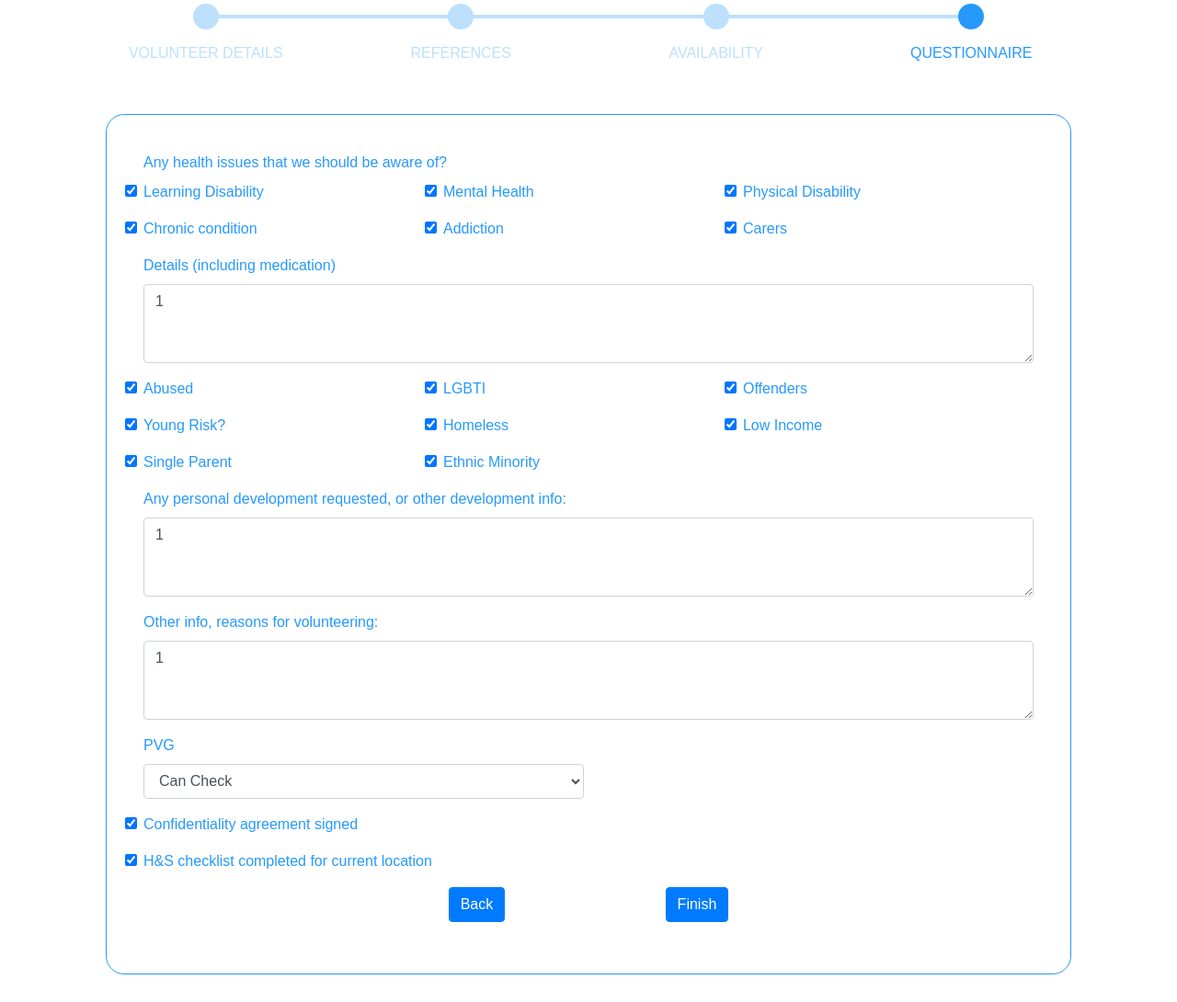
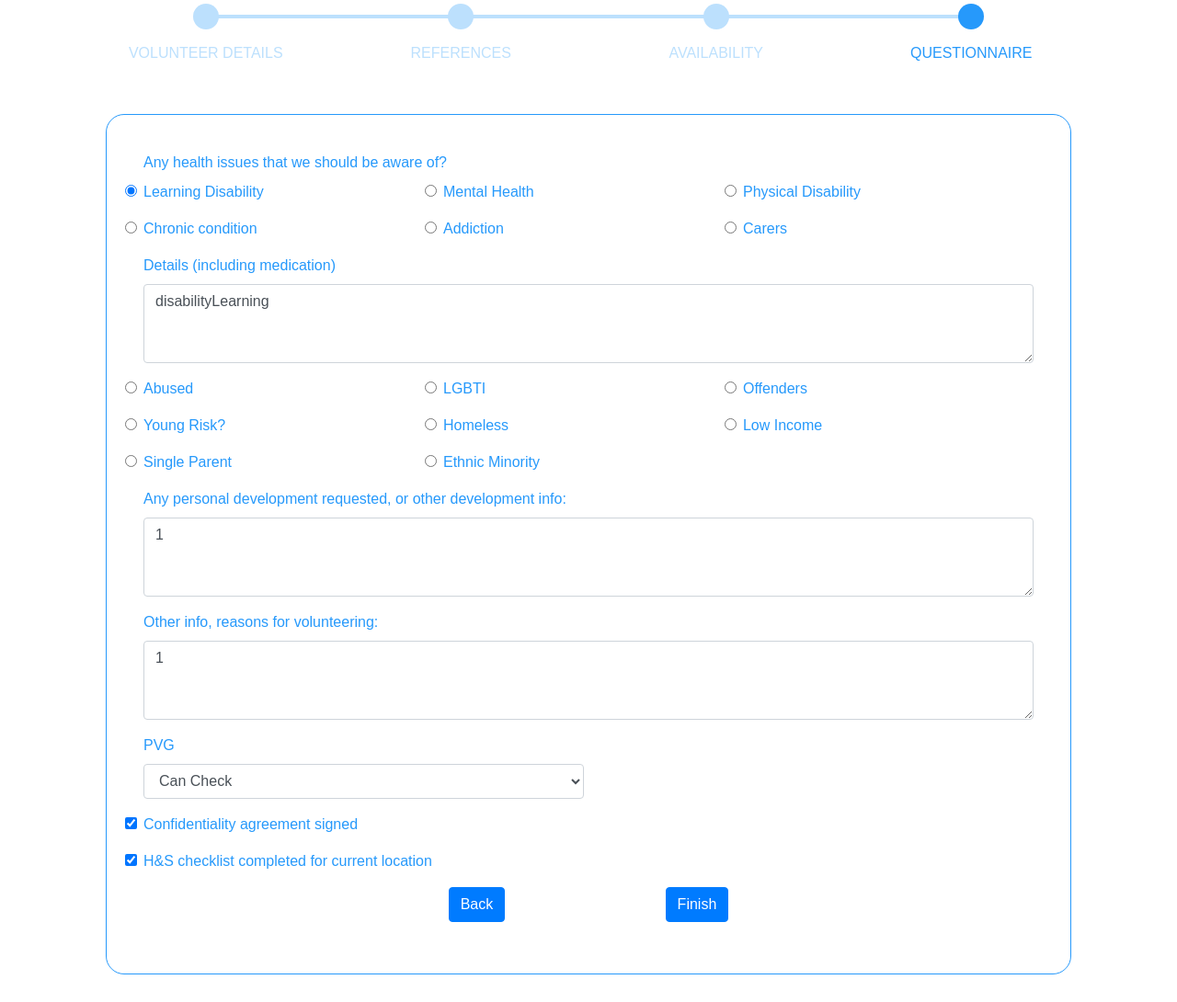
Before and after one commit to uhi-moray-foodbank/moray-foodbank, a PHP site: page /PHP/register-d.php in a window 1280 px wide. Shown: the part 238-1328 px from the top of the page at 92% size. Run offline with PHP 8.4, Linux system fonts and the light colour scheme; the visitor is signed in with stand-in values (Sample User, id 1); data that the repository does not hold is empty; some libraries are stand-ins or nearby versions.

Commit message:
Can now upload to database successfully, only issue is with uploading a blank value for target groups - uploads a space instead of null.

```diff
--- a/moray-foodbank/PHP/register-d.php
+++ b/moray-foodbank/PHP/register-d.php
@@ -112,19 +73,19 @@ if(isset($_POST['submit']) || isset($_POST['back'])){
   </div>
   <div class="form-row">
     <div class="form-check form-group col-md-4">
-      <input class="form-check-input" type="checkbox" value="1" name="disabilityLearning" id="disabilityLearning" <?php if(isset($_SESSION['disabilityLearning']) && $_SESSION['disabilityLearning'] == "1"){echo "checked";} ?>>
+      <input class="form-check-input" type="radio" value="disabilityLearning" name="targetGroup" id="targetGroup" <?php if(isset($_SESSION['targetGroup']) && $_SESSION['targetGroup'] == "disabilityLearning"){echo "checked";} ?>>
       <label class="form-check-label" for="disabilityLearning">
         Learning Disability
       </label>
     </div>
     <div class="form-check form-group col-md-4">
-      <input class="form-check-input" type="checkbox" value="1" name="mentalHealth" id="mentalHealth" <?php if(isset($_SESSION['mentalHealth']) && $_SESSION['mentalHealth'] == "1"){echo "checked";} ?>>
+      <input class="form-check-input" type="radio" value="mentalHealth" name="targetGroup" id="targetGroup" <?php if(isset($_SESSION['targetGroup']) && $_SESSION['targetGroup'] == "mentalHealth"){echo "checked";} ?>>
       <label class="form-check-label" for="mentalHealth">
         Mental Health
       </label>
     </div>
     <div class="form-check form-group col-md-4">
-      <input class="form-check-input" type="checkbox" value="1" name="disabilityPhysical" id="disabilityPhysical" <?php if(isset($_SESSION['disabilityPhysical']) && $_SESSION['disabilityPhysical'] == "1"){echo "checked";} ?>>
+      <input class="form-check-input" type="radio" value="disabilityPhysical" name="targetGroup" id="targetGroup" <?php if(isset($_SESSION['targetGroup']) && $_SESSION['targetGroup'] == "disabilityPhysical"){echo "checked";} ?>>
       <label class="form-check-label" for="disabilityPhysical">
         Physical Disability
       </label>
@@ -132,19 +93,19 @@ if(isset($_POST['submit']) || isset($_POST['back'])){
   </div>
   <div class="form-row">
     <div class="form-check form-group col-md-4">
-      <input class="form-check-input" type="checkbox" value="1" name="chronicCondition" id="chronicCondition" <?php if(isset($_SESSION['chronicCondition']) && $_SESSION['chronicCondition'] == "1"){echo "checked";} ?>>
+      <input class="form-check-input" type="radio" value="chronicCondition" name="targetGroup" id="targetGroup" <?php if(isset($_SESSION['targetGroup']) && $_SESSION['targetGroup'] == "chronicCondition"){echo "checked";} ?>>
       <label class="form-check-label" for="chronicCondition">
         Chronic condition
       </label>
     </div>
     <div class="form-check form-group col-md-4">
-      <input class="form-check-input" type="checkbox" value="1" name="addiction" id="addiction" <?php if(isset($_SESSION['addiction']) && $_SESSION['addiction'] == "1"){echo "checked";} ?>>
+      <input class="form-check-input" type="radio" value="addiction" name="targetGroup" id="targetGroup" <?php if(isset($_SESSION['targetGroup']) && $_SESSION['targetGroup'] == "addiction"){echo "checked";} ?>>
       <label class="form-check-label" for="addiction">
         Addiction
       </label>
     </div>
     <div class="form-check form-group col-md-4">
-      <input class="form-check-input" type="checkbox" value="1" name="carers" id="carers" <?php if(isset($_SESSION['carers']) && $_SESSION['carers'] == "1"){echo "checked";} ?>>
+      <input class="form-check-input" type="radio" value="carers" name="targetGroup" id="targetGroup" <?php if(isset($_SESSION['targetGroup']) && $_SESSION['targetGroup'] == "carers"){echo "checked";} ?>>
       <label class="form-check-label" for="carers">
         Carers
       </label>
@@ -153,24 +114,24 @@ if(isset($_POST['submit']) || isset($_POST['back'])){
   <div class="form-row">
     <div class="form-group col-md-12">
       <label for="healthIssues">Details (including medication)</label>
-      <textarea class="form-control" name="healthIssues" id="healthIssues" rows="3"><?php if(isset($_SESSION['healthIssues'])){echo $_SESSION['healthIssues'];} ?></textarea>
+      <textarea class="form-control" name="healthIssues" id="healthIssues" rows="3"><?php if(isset($_SESSION['targetGroup'])){echo $_SESSION['targetGroup'];} ?></textarea>
     </div>
   </div>
   <div class="form-row">
     <div class="form-check form-group col-md-4">
-      <input class="form-check-input" type="checkbox" value="1" name="abused" id="abused" <?php if(isset($_SESSION['abused']) && $_SESSION['abused'] == "1"){echo "checked";} ?>>
+      <input class="form-check-input" type="radio" value="abused" name="targetGroup" id="targetGroup" <?php if(isset($_SESSION['targetGroup']) && $_SESSION['targetGroup'] == "abused"){echo "checked";} ?>>
       <label class="form-check-label" for="abused">
         Abused
       </label>
     </div>
     <div class="form-check form-group col-md-4">
-      <input class="form-check-input" type="checkbox" value="1" name="lgbti" id="lgbti" <?php if(isset($_SESSION['lgbti']) && $_SESSION['lgbti'] == "1"){echo "checked";} ?>>
+      <input class="form-check-input" type="radio" value="lgbti" name="targetGroup" id="targetGroup" <?php if(isset($_SESSION['targetGroup']) && $_SESSION['targetGroup'] == "lgbti"){echo "checked";} ?>>
       <label class="form-check-label" for="lgbti">
         LGBTI
       </label>
     </div>
     <div class="form-check form-group col-md-4">
-      <input class="form-check-input" type="checkbox" value="1" name="offenders" id="offenders" <?php if(isset($_SESSION['offenders']) && $_SESSION['offenders'] == "1"){echo "checked";} ?>>
+      <input class="form-check-input" type="radio" value="offenders" name="targetGroup" id="targetGroup" <?php if(isset($_SESSION['targetGroup']) && $_SESSION['targetGroup'] == "offenders"){echo "checked";} ?>>
       <label class="form-check-label" for="offenders">
         Offenders
       </label>
@@ -178,19 +139,19 @@ if(isset($_POST['submit']) || isset($_POST['back'])){
   </div>
   <div class="form-row">
     <div class="form-check form-group col-md-4">
-      <input class="form-check-input" type="checkbox" value="1" name="youngRisk" id="youngRisk" <?php if(isset($_SESSION['youngRisk']) && $_SESSION['youngRisk'] == "1"){echo "checked";} ?>>
+      <input class="form-check-input" type="radio" value="youngRisk" name="targetGroup" id="targetGroup" <?php if(isset($_SESSION['targetGroup']) && $_SESSION['targetGroup'] == "youngRisk"){echo "checked";} ?>>
       <label class="form-check-label" for="youngRisk">
         Young Risk?
       </label>
     </div>
     <div class="form-check form-group col-md-4">
-      <input class="form-check-input" type="checkbox" value="1" name="homeless" id="homeless" <?php if(isset($_SESSION['homeless']) && $_SESSION['homeless'] == "1"){echo "checked";} ?>>
+      <input class="form-check-input" type="radio" value="homeless" name="targetGroup" id="targetGroup" <?php if(isset($_SESSION['targetGroup']) && $_SESSION['targetGroup'] == "homeless"){echo "checked";} ?>>
       <label class="form-check-label" for="homeless">
         Homeless
       </label>
     </div>
     <div class="form-check form-group col-md-4">
-      <input class="form-check-input" type="checkbox" value="1" name="lowIncome" id="lowIncome" <?php if(isset($_SESSION['lowIncome']) && $_SESSION['lowIncome'] == "1"){echo "checked";} ?>>
+      <input class="form-check-input" type="radio" value="lowIncome" name="targetGroup" id="targetGroup" <?php if(isset($_SESSION['targetGroup']) && $_SESSION['targetGroup'] == "lowIncome"){echo "checked";} ?>>
       <label class="form-check-label" for="lowIncome">
         Low Income
       </label>
@@ -198,13 +159,13 @@ if(isset($_POST['submit']) || isset($_POST['back'])){
   </div>
   <div class="form-row">
     <div class="form-check form-group col-md-4">
-      <input class="form-check-input" type="checkbox" value="1" name="singleParent" id="singleParent" <?php if(isset($_SESSION['singleParent']) && $_SESSION['singleParent'] == "1"){echo "checked";} ?>>
+      <input class="form-check-input" type="radio" value="singleParent" name="targetGroup" id="targetGroup" <?php if(isset($_SESSION['targetGroup']) && $_SESSION['targetGroup'] == "singleParent"){echo "checked";} ?>>
       <label class="form-check-label" for="singleParent">
         Single Parent
       </label>
     </div>
     <div class="form-check form-group col-md-8">
-      <input class="form-check-input" type="checkbox" value="1" name="ethnicMinority" id="ethnicMinority" <?php if(isset($_SESSION['ethnicMinority']) && $_SESSION['ethnicMinority'] == "1"){echo "checked";} ?>>
+      <input class="form-check-input" type="radio" value="ethnicMinority" name="targetGroup" id="targetGroup" <?php if(isset($_SESSION['ethnicMinority']) && $_SESSION['targetGroup'] == "ethnicMinority"){echo "checked";} ?>>
       <label class="form-check-label" for="ethnicMinority">
         Ethnic Minority
       </label>
```
Also changed, not shown: other parts of moray-foodbank/PHP/register-d.php (+2 -41 lines), moray-foodbank/PHP/create-volunteer.php (+5 -18 lines).
